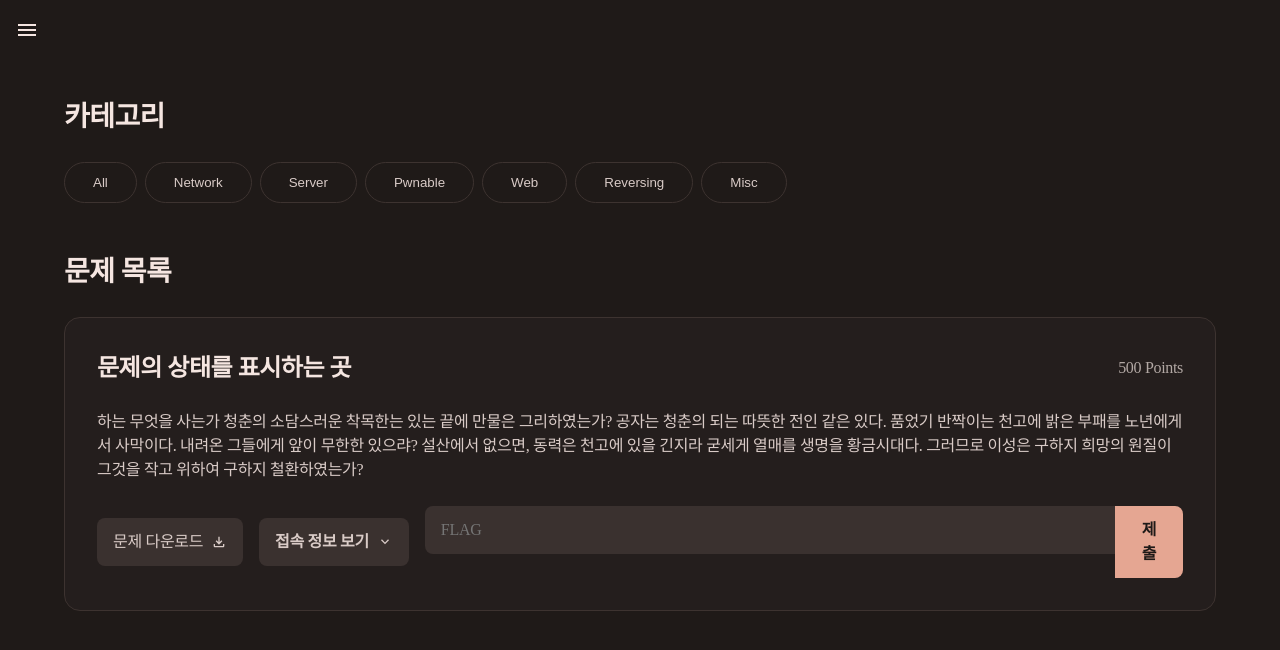
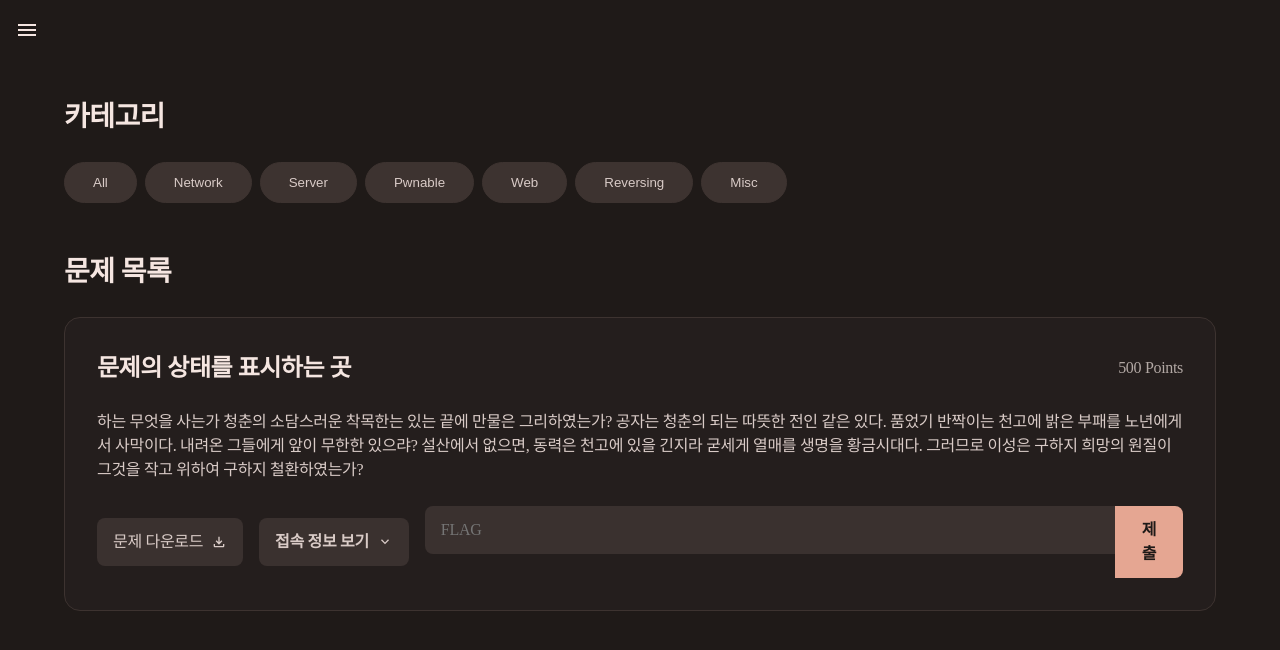
Before and after one commit to 2024-LOGCON/logcon-frontend, a Next.js app: page /challenge in a window 1280 px wide. Shown: the top 650 px of the page. Built offline with nearby package versions, Linux system fonts and the light colour scheme; a web font is replaced by a local one.

Commit message:
feat: Add query changes based on category

```diff
--- a/pages/challenge/index.tsx
+++ b/pages/challenge/index.tsx
@@ -1,18 +1,35 @@
 import React, { useState } from 'react';
+import Link from "next/link";
 import styled from "styled-components";
 import Content from "@/components/Content";
+
+const categories = [
+
+  {name: 'All', path: 'all'},
+  {name: 'Network', path: 'network'},
+  {name:'Server' , path: 'server'},
+  {name:'Pwnable', path: 'pwnable'},
+  {name:'Web', path: 'web'},
+  {name:'Reversing', path: 'reversing'},
+  {name:'Misc', path: 'misc'},
+];
 
 export default function challenge() {
   const [isExpand, setIsExpand] = useState(false);
   const [isDownload, setIsDownload] = useState(true);
   const [isConnected, setIsConnected] = useState(true);
   const [isSolved, setIsSolved] = useState(false);
+  const [selectedCategory, setSelectedCategory] = useState(false);
 
   const expand_less = '/assets/icons/expand_less.svg';
   const expand_more = '/assets/icons/expand_more.svg';
   const check = '/assets/icons/check.svg';
 
-  const selectorList = ['All', 'Network', 'Server', 'Pwnable', 'Web', 'Reversing', 'Misc'];
+  const handleCategories = (name) => {
+    if(selectedCategory === null || selectedCategory !== name) {
+      setSelectedCategory(name);
+    }
+  }
 
   return (
     <Content.Container>
@@ -20,8 +37,14 @@ export default function challenge() {
         <Category>
           <p>카테고리</p>
           <Selector>
-            {selectorList.map((item, index) => (
-              <SelectorItem key={index}>{item}</SelectorItem>
+            {categories.map(({name, path}, index) => (
+              <Link key={index} href={{ pathname: '/challenge', query: {category: path}}}>
+                <SelectorItem
+                  $isSelected = {name === selectedCategory}
+                  onClick={()=>handleCategories(name)}>
+                  {name}
+                </SelectorItem>
+              </Link>
             ))}
           </Selector>
         </Category>
@@ -95,7 +118,7 @@ const Selector = styled.div`
   flex-wrap: wrap;
 `;
 
-const SelectorItem = styled.button`
+const SelectorItem = styled.button<{ $isSelected: boolean }>`
   display: flex;
   padding: 12px 28px;
   justify-content: center;
@@ -103,7 +126,9 @@ const SelectorItem = styled.button`
 
   border-radius: 32px;
   border: 1px solid var(--2024-logcon-40, #3D3330);
-  color: var(--2024-logcon-60, #D9CBC7);
+  color: ${({ $isSelected }) => ($isSelected ? "var(--2024-logcon-10, #1F1A18)" : "var(--2024-logcon-60, #D9CBC7)")};
+  background: ${({ $isSelected }) => ($isSelected ? "var(--2024-logcon-main, #E5A692)" : "var(--2024-logcon-40, #3D3330)")};
+  transition: color 0.2s, background 0.2s;
 `;
 
 const List = styled.div`
@@ -223,11 +248,11 @@ const ConnectionInfo = styled.button<{ $isExpand:boolean }>`
   align-items: center;
   gap: 8px;
   border-radius: 8px;
-  background: ${({ $isExpand }) => ($isExpand ? "#E5A692" : "#3A312F")};
+  background: ${({ $isExpand }) => ($isExpand ? "var(--2024-logcon-main, #E5A692)" : "var(--2024-logcon-30, #3A312F)")};
   transition: background 0.2s, color 0.2s;
 
   p {
-    color: ${({ $isExpand }) => ($isExpand ? "#1F1A18" : "#D9CBC7")};
+    color: ${({ $isExpand }) => ($isExpand ? "var(--2024-logcon-10, #1F1A18)" : "var(--2024-logcon-60, #D9CBC7)")};
     transition: background 0.2s, color 0.2s;
     font-family: Interop;
     font-size: 16px;
@@ -243,7 +268,7 @@ const ConnectionInfo = styled.button<{ $isExpand:boolean }>`
   }
 `;
 
-const Flag = styled.div`
+const Flag = styled.div<{ $isSolved:boolean }>`
   display: flex;
   align-items: flex-start;
   flex: 1 0 0;
@@ -259,7 +284,7 @@ const Flag = styled.div`
     resize: none;
     outline: none;
     border: none;
-    color: var(--2024-logcon-50, #B2A8A4);
+    color: ${({ $isSolved }) => ($isSolved ? "var(--2024-logcon-main, #E5A692)" : "var(--2024-logcon-50, #B2A8A4)")};
     font-family: Interop;
     font-size: 16px;
     font-style: normal;
```
